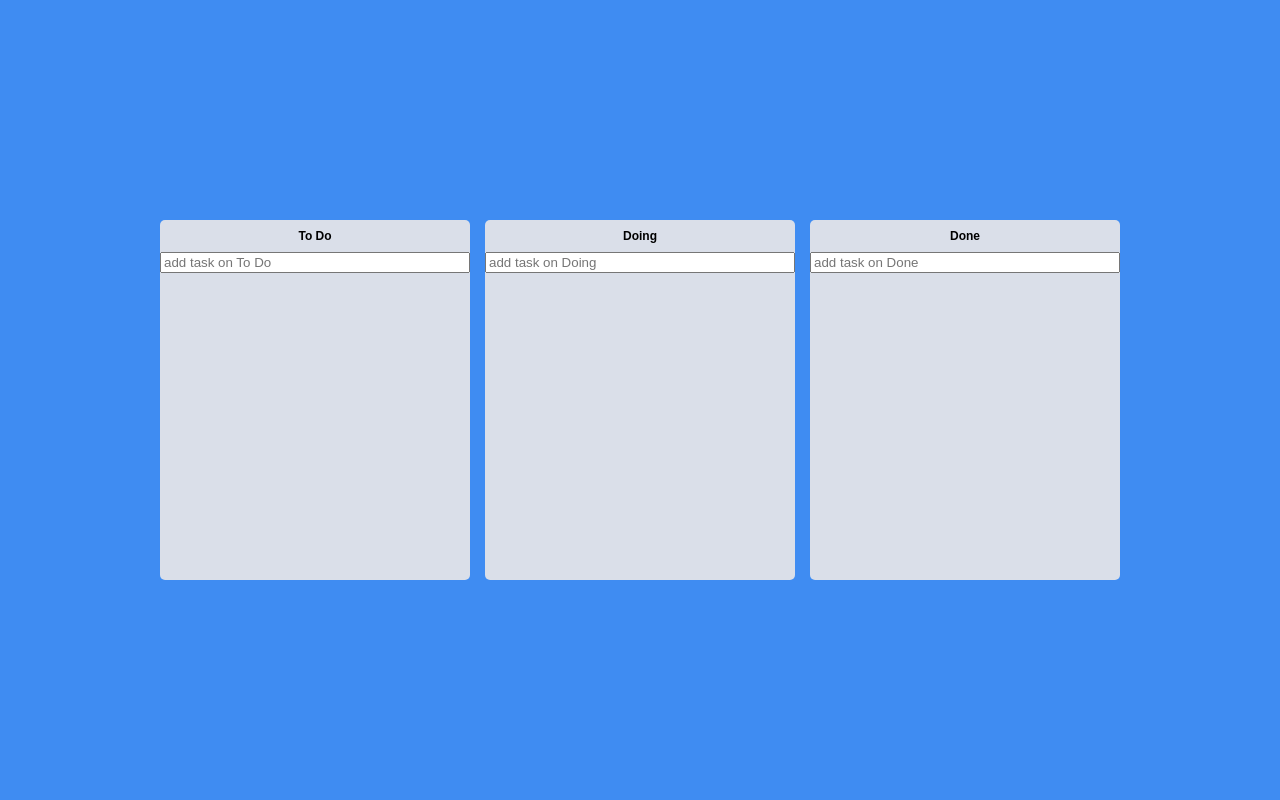
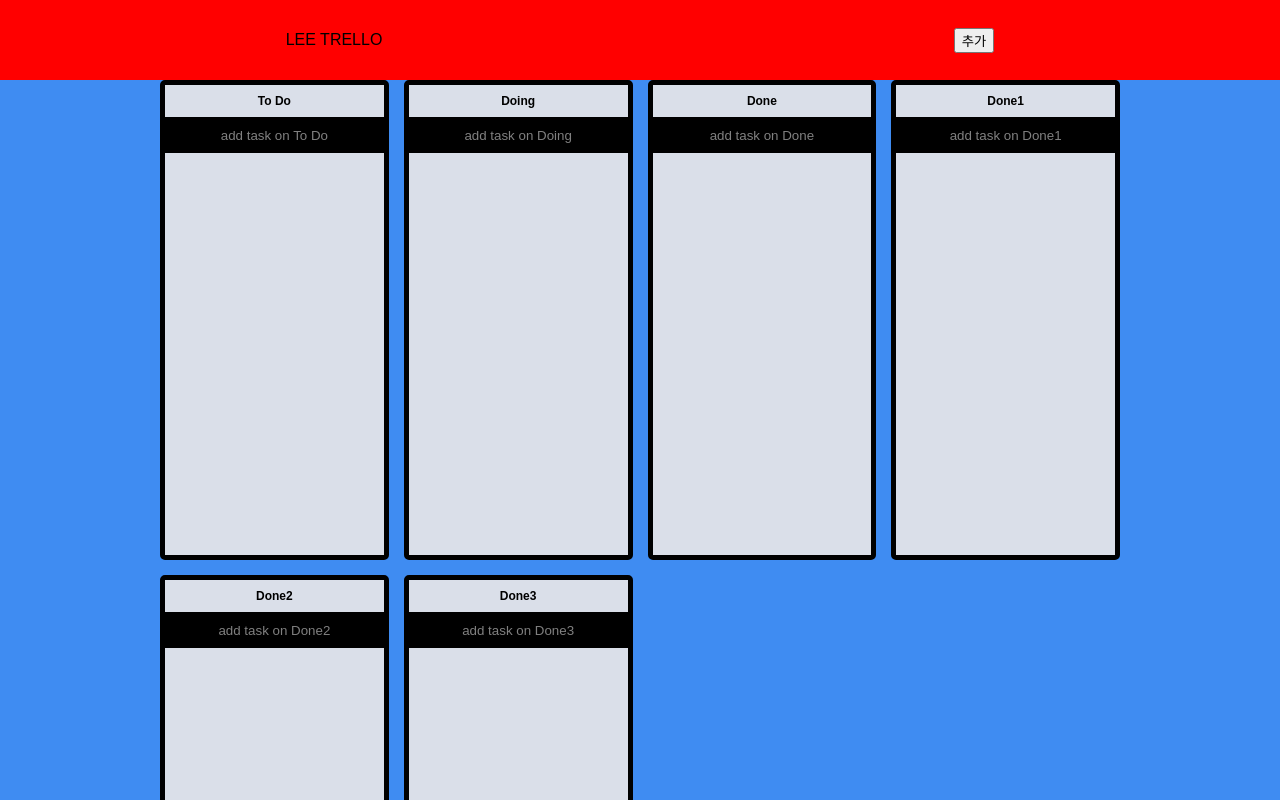
Before and after one commit to ezurno/react-todo, a React (Create React App) app: page / in a window 1280 px wide. Shown: the top 800 px of the page. Built offline with nearby package versions, Linux system fonts and the light colour scheme.

Commit message:
UPDATE: make pop-up, header
1.Header 부분으로 나눔

2. pop-up 창을 만듦

```diff
--- a/src/App.tsx
+++ b/src/App.tsx
@@ -3,6 +3,7 @@ import { useRecoilState } from "recoil";
 import styled from "styled-components";
 import { IToDo, toDoState } from "./Atoms";
 import Board from "./components/Board";
+import Header from "./components/Header";
 const Wrapper = styled.div`
   display: flex;
   max-width: 960px;
@@ -10,12 +11,12 @@ const Wrapper = styled.div`
   margin: 0 auto;
   justify-content: center;
   align-items: center;
-  height: 100vh;
+  height: auto;
 `;
 const Boards = styled.div`
   display: grid;
   width: 100%;
-  grid-template-columns: repeat(3, 1fr);
+  grid-template-columns: repeat(4, 1fr);
   gap: 15px;
 `;
 
@@ -55,6 +56,8 @@ function App() {
     }
   };
   return (
+    <>
+      <Header />
       <DragDropContext onDragEnd={onDragEnd}>
         <Wrapper>
           <Boards>
@@ -64,6 +67,7 @@ function App() {
           </Boards>
         </Wrapper>
       </DragDropContext>
+    </>
   );
 }
 export default App;
--- a/src/Atoms.tsx
+++ b/src/Atoms.tsx
@@ -15,5 +15,13 @@ export const toDoState = atom<IToDoState>({
     "To Do": [],
     Doing: [],
     Done: [],
+    Done1: [],
+    Done2: [],
+    Done3: [],
   },
 });
+
+export const popUpState = atom({
+  key: "popUp",
+  default: false,
+});
--- a/src/components/Board.tsx
+++ b/src/components/Board.tsx
@@ -7,10 +7,13 @@ import { IToDo, toDoState } from "../Atoms";
 import DraggableCard from "./DraggableCard";
 
 const Wrapper = styled.div`
+  border: 5px solid black;
+
   padding-top: 10px;
   background-color: ${(props) => props.theme.boardColor};
   border-radius: 5px;
-  min-height: 360px;
+  min-height: 480px;
+  min-width: 200px;
   display: flex;
   flex-direction: column;
 `;
@@ -52,6 +55,18 @@ const Form = styled.form`
   width: 100%;
   input {
     width: 100%;
+    border: none;
+    background-color: black;
+    height: 36px;
+    text-align: center;
+    transition: background-color 0.3s ease-in-out;
+    :hover {
+      background-color: gray;
+      color: white;
+    }
+    ::placeholder {
+      color: gray;
+    }
   }
 `;
 
--- /dev/null
+++ b/src/components/Header.tsx
@@ -0,0 +1,116 @@
+import { useRef } from "react";
+import { useForm } from "react-hook-form";
+import { useRecoilState, useSetRecoilState } from "recoil";
+import styled from "styled-components";
+import { popUpState, toDoState } from "../Atoms";
+
+const Container = styled.div`
+  height: 80px;
+  background-color: red;
+`;
+
+const HeadLine = styled.div`
+  height: 100%;
+  display: flex;
+  flex-direction: row;
+  justify-content: space-around;
+  align-items: center;
+  align-content: space-between;
+`;
+
+const PopUp = styled.div<IPopUp>`
+  display: ${(props) => (props.popUp ? "default" : "none")};
+  position: fixed;
+  width: 100%;
+  height: 100%;
+  background: rgba(0, 0, 0, 0.9);
+`;
+
+const PopUpMenu = styled.div`
+  position: absolute;
+  left: 50%;
+  top: 50%;
+  transform: translate(-50%, -50%);
+  width: 300px;
+  height: 200px;
+  text-align: center;
+  background: #fff;
+  border-radius: 15px;
+  display: flex;
+  justify-content: center;
+  align-items: center;
+`;
+
+const PopUpForm = styled.form`
+  display: flex;
+  flex-direction: column;
+  input {
+    border: none;
+    width: 100%;
+    border-bottom: 1px solid black;
+    margin: 15px 0px;
+    height: 36px;
+  }
+`;
+
+const PopUpButton = styled.div`
+  display: flex;
+  justify-content: space-around;
+  height: 30px;
+  button {
+    border-radius: 30px;
+    height: 50px;
+    width: 50px;
+    background-color: black;
+    color: white;
+  }
+`;
+
+interface IPopUp {
+  popUp: boolean;
+}
+
+const Option = styled.div``;
+
+function Header() {
+  const [toDos, setToDos] = useRecoilState(toDoState);
+  const [popUp, setPopUp] = useRecoilState(popUpState);
+
+  const addBoard = () => {
+    setToDos((allBoards) => {
+      return {
+        ...allBoards,
+        boardName: [],
+      };
+    });
+  };
+
+  const popUpAdd = () => {
+    setPopUp((current) => !current);
+  };
+
+  return (
+    <Container>
+      <PopUp popUp={popUp}>
+        <PopUpMenu>
+          <PopUpForm>
+            <h1>Add your board name</h1>
+            <input placeholder="board name"></input>
+            <PopUpButton>
+              <button>SAVE</button>
+              <button onClick={popUpAdd}>EXIT</button>
+            </PopUpButton>
+          </PopUpForm>
+        </PopUpMenu>
+      </PopUp>
+      <HeadLine>
+        <h1>LEE TRELLO</h1>
+        <Option>
+          <button onClick={popUpAdd}>추가</button>
+        </Option>
+      </HeadLine>
+    </Container>
+  );
+}
+
+export default Header;
```
Lines whose indentation alone changed are shown as unchanged.
